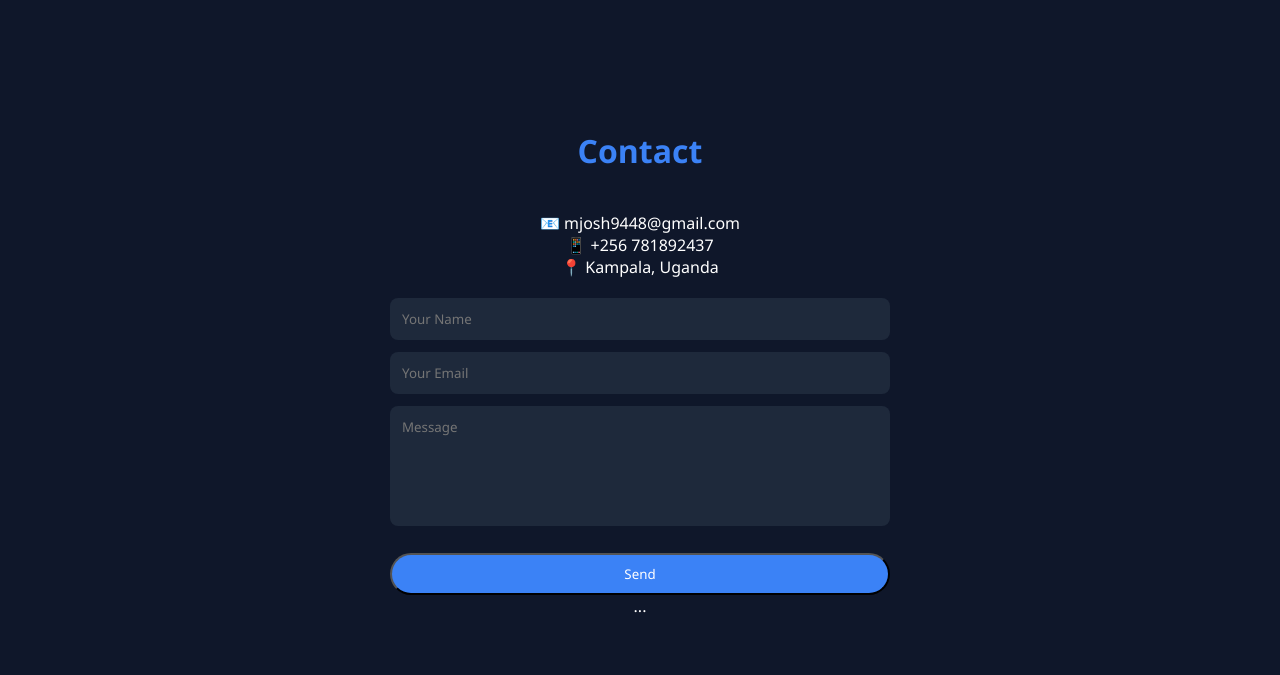
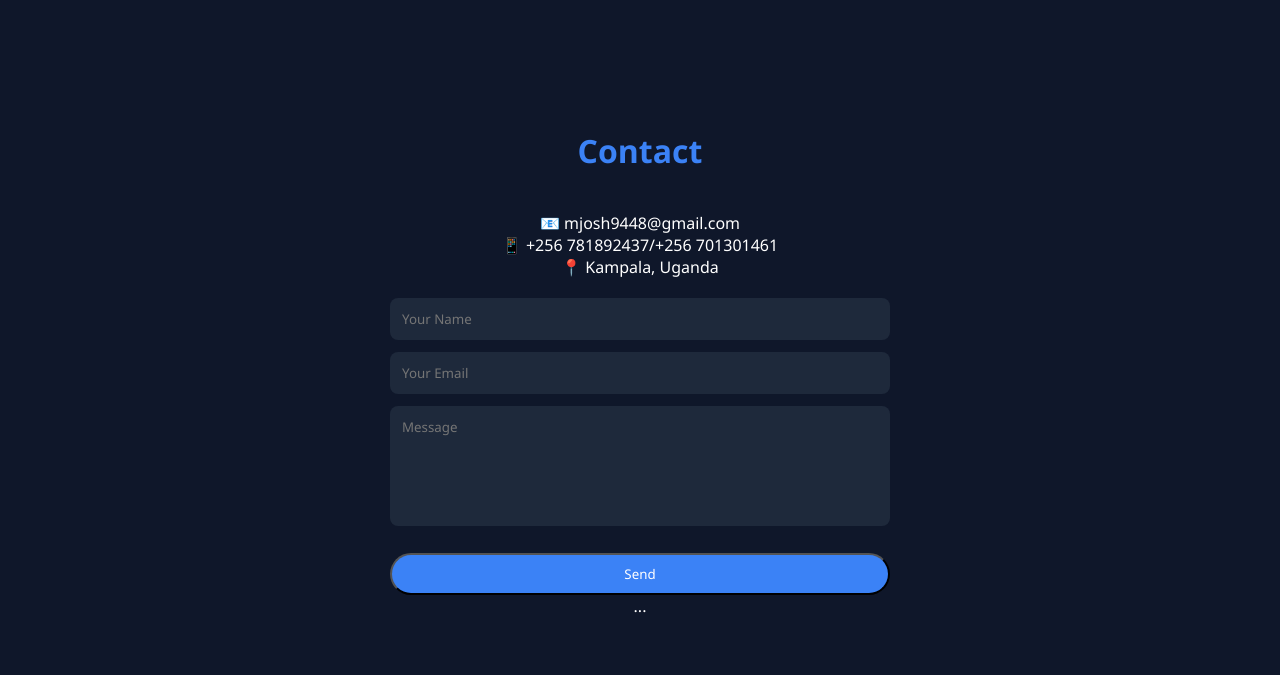
Before and after one commit to JOSHMUSA/joshmusa.github.io, a plain HTML site: page index.html in a window 1280 px wide. Shown: the part 3479-4154 px from the top of the page. Drawn offline with nearby package versions, Linux system fonts and the light colour scheme; no server answers.

Commit message:
Update index.html

```diff
--- a/index.html
+++ b/index.html
@@ -568,7 +568,7 @@ into a full-stack software engineer and entrepreneur.
 <div class="contact">
 
 <p>📧 mjosh9448@gmail.com</p>
-<p>📱 +256 781892437</p>
+<p>📱 +256 781892437/+256 701301461</p>
 <p>📍 Kampala, Uganda</p>
 
 <!-- CONTACT FORM (MOVE IT HERE) -->
```
